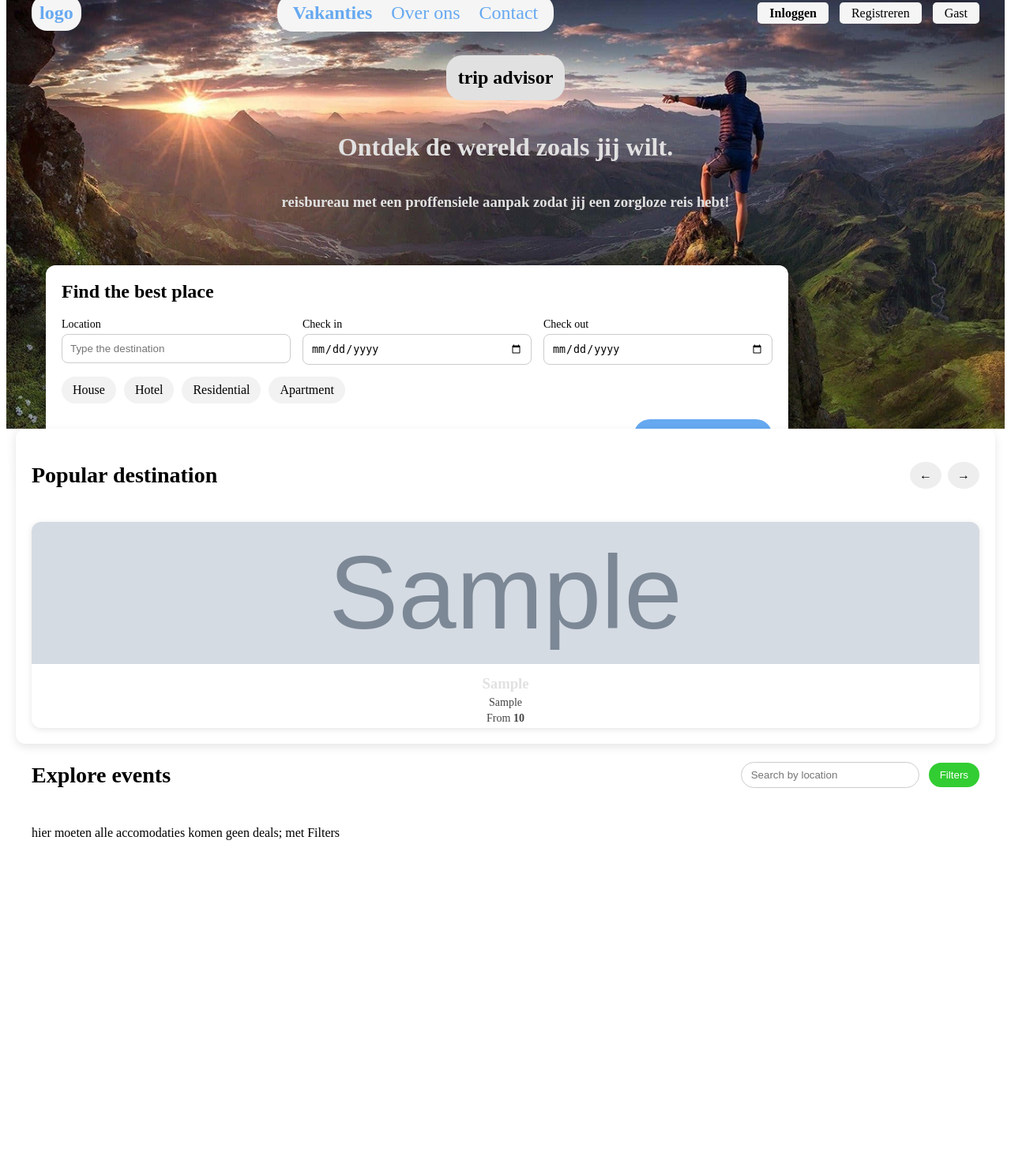
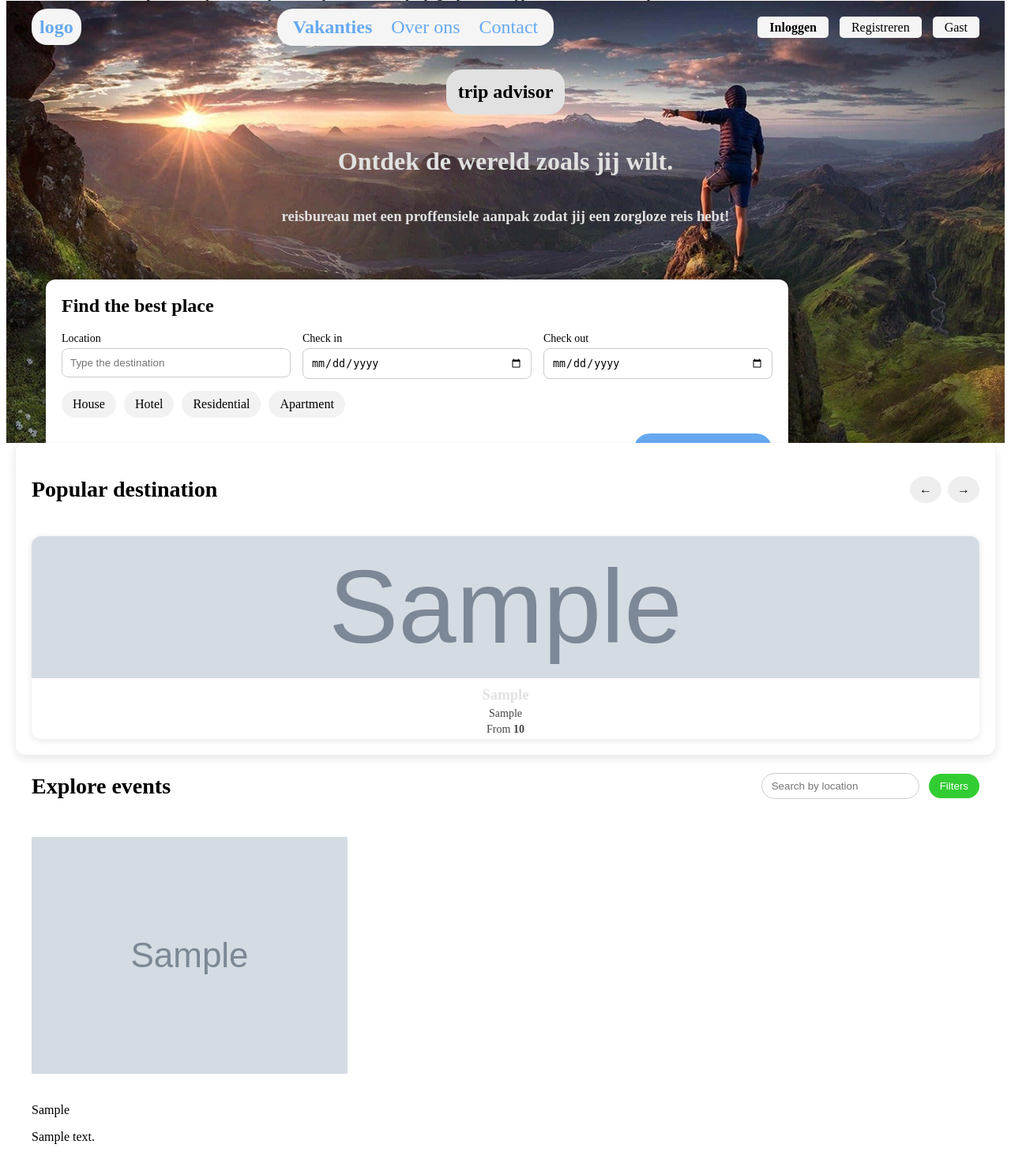
Before and after one commit to kiano948729/Webapplicatie-2---CRUD-, a PHP site: page /vakanties.php in a window 1280 px wide. Shown: the part 25-1498 px from the top of the page at 79% size. Before the commit the page ends 1089 px from the top, so only its background shows below. Run offline with PHP 8.4, Linux system fonts and the light colour scheme; tables that the repository leaves empty or names only in its code hold one stand-in row (values such as "Sample post"); grey boxes marked "Sample" are stand-in pictures; data that the repository does not hold is empty; some libraries are stand-ins or nearby versions; some web fonts are replaced.

Commit message:
alle accomodaties worden nu onder deals ingeladen + voorberijding voor filter

```diff
--- a/backend/fetch_bestemmingen.php
+++ b/backend/fetch_bestemmingen.php
@@ -3,10 +3,7 @@
 require 'conn.php';
 
 // Query om bestemmingen uit de database op te halen
-$sql = "SELECT vd.destination, vd.photo_url, vd.price, a.location
-        FROM vakantie_deals vd
-        JOIN accommodaties a ON vd.accommodation_id = a.accommodation_id
-        LIMIT 8";  // Beperk het aantal bestemmingen dat wordt opgehaald
+$sql = "SELECT * FROM accommodaties";
 
 $stmt = $conn->prepare($sql);
 $stmt->execute();
--- a/vakanties.php
+++ b/vakanties.php
@@ -4,7 +4,9 @@
 ?>
 <?php
 session_start();
-require_once 'backend/databaseConnect.php';
+require 'backend/databaseConnect.php';
+require 'backend/conn.php';
+include 'backend/fetch_bestemmingen.php';
 
 // Controleer of er een ingelogde gebruiker is
 $current_user = null;
@@ -74,10 +76,21 @@
         </div>
 
         <div class="event-lijst">
-            hier moeten alle accomodaties komen geen deals; met Filters
+            <?php foreach ($results as $accommodation): ?>
+                <div class="vakantie-kaart">
+                    <img src="<?= htmlspecialchars($accommodation['photo_url']) ?>">
+                    <h3><?= htmlspecialchars($accommodation['name']) ?></h3>
+                    <p><?= htmlspecialchars($accommodation['type']) ?> <?= htmlspecialchars($accommodation['location']) ?>
+                    </p>
+                    <p><?= htmlspecialchars($accommodation['description']) ?></p>
+                </div>
+            <?php endforeach; ?>
         </div>
+    </div>
     </main>
     <footer>
 
     </footer>
 </body>
+
+</html>
```
